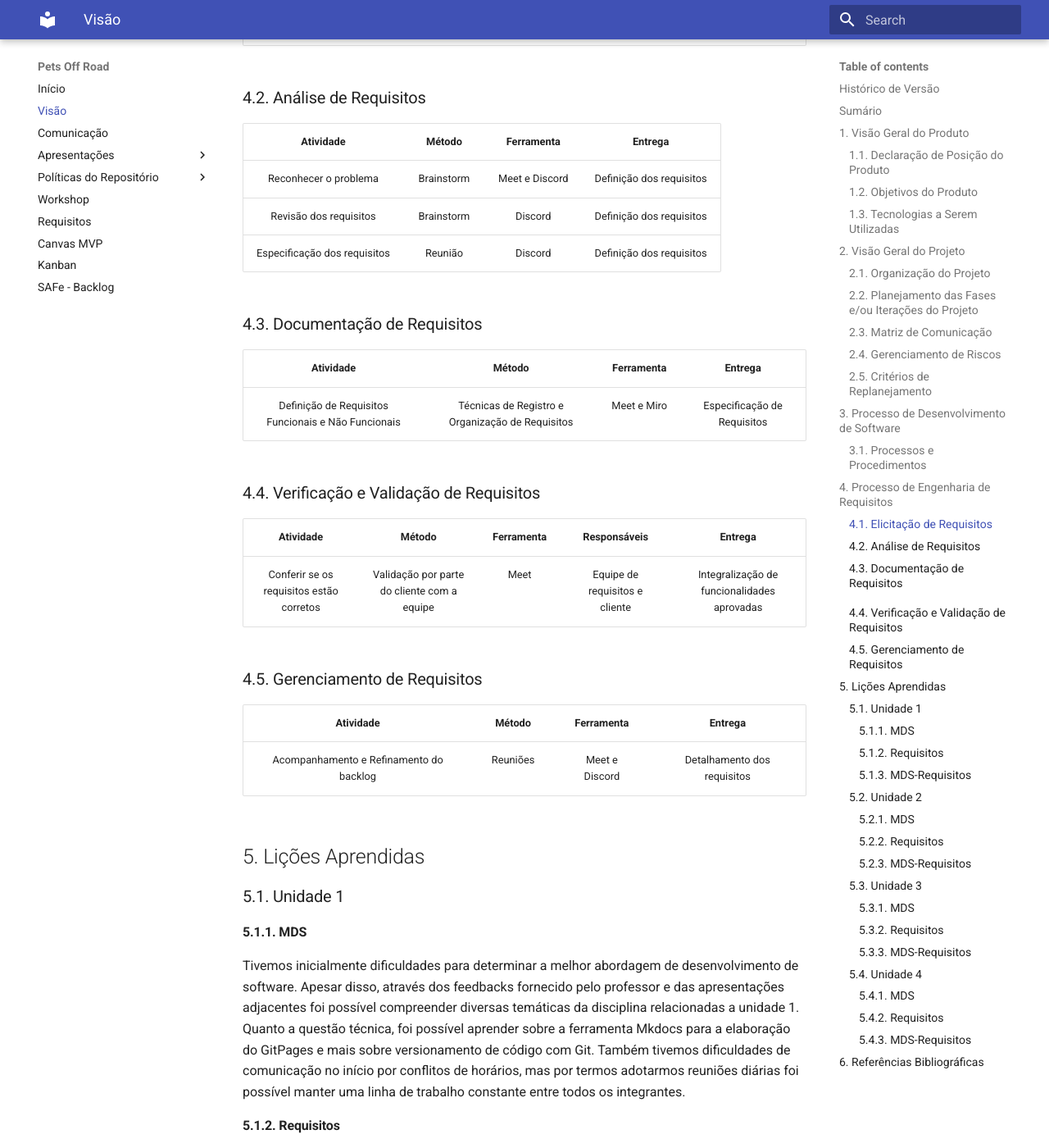
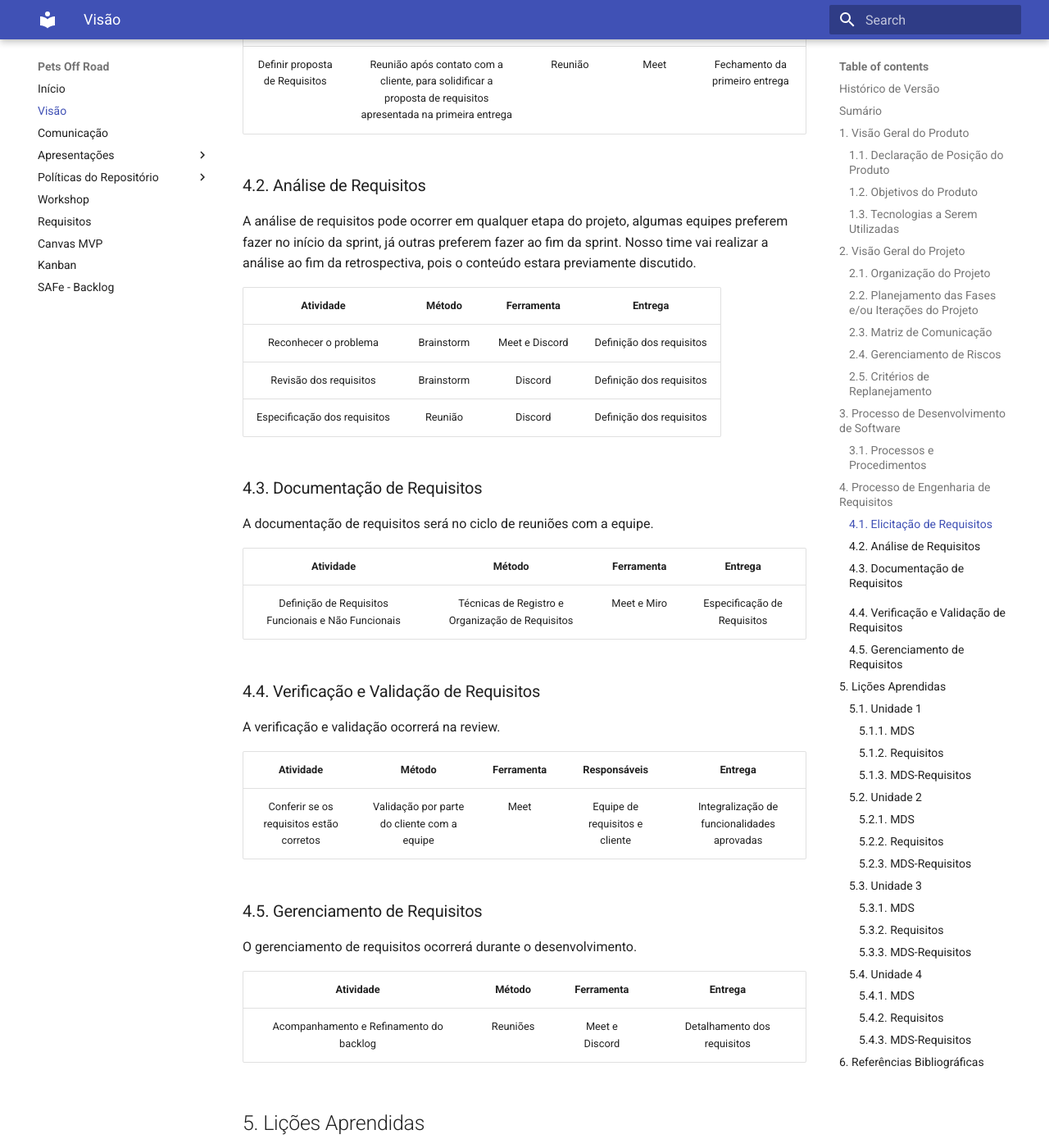
Before and after one commit to mdsreq-fga-unb/2022.1-pets-off-road, an MkDocs documentation site: the page built from docs/doc_visao.md, in a window 1280 px wide and 1400 px high, scrolled down 9429 px. Shown: the whole window at 82% size. Built offline with MkDocs 1.6.1 and Material for MkDocs 9.7.7, drawn with Linux system fonts in a browser that asks for light colours; some of the changed text lies outside the part shown.

Commit message:
Atualização do processo de engenharia de requisitos
Co-authored-by: Pedro Helias <pedrohelias95@hotmail.com>

```diff
--- a/docs/doc_visao.md
+++ b/docs/doc_visao.md
@@ -13,6 +13,7 @@
 | 17/07/2022 |  1.1   | Atualização do processo de engenharia de requisitos e planejamento das fases |          Gabriel Marcolino e Jefferson          |
 | 18/07/2022 |  1.2   |                         Correções do documento - MDS                         |             Matheus, Shaíne e José              |
 | 19/07/2022 |  1.2   |                      Correções do produto - Requisitos                       |                  Pedro Helias                   |
+| 28/07/2022 |  1.3   |             Atualização do processo de engenharia de requisitos              |        Gabriel Marcolino e Pedro Helias         |
 
 
 
@@ -177,6 +178,7 @@ A equipe do projeto decidiu utilizar uma abordagem ágil para a Engenharia de Re
 
 ### 4.1. Elicitação de Requisitos
 
+A elicitação ocorrerá na reunião de planejamento.
 
 |               Atividade               |                                                                    Descrição                                                                    |        Método        | Ferramenta  |            Entrega             |
 | :-----------------------------------: | :---------------------------------------------------------------------------------------------------------------------------------------------: | :------------------: | :---------: | :----------------------------: |
@@ -189,6 +191,8 @@ A equipe do projeto decidiu utilizar uma abordagem ágil para a Engenharia de Re
 
 ### 4.2. Análise de Requisitos
 
+A análise de requisitos pode ocorrer em qualquer etapa do projeto, algumas equipes preferem fazer no início da sprint, já outras preferem fazer ao fim da sprint. Nosso time vai realizar a análise ao fim da retrospectiva, pois o conteúdo estara previamente discutido.
+
 |          Atividade           |   Método   |   Ferramenta   |         Entrega          |
 | :--------------------------: | :--------: | :------------: | :----------------------: |
 |    Reconhecer o problema     | Brainstorm | Meet e Discord | Definição dos requisitos |
@@ -198,6 +202,8 @@ A equipe do projeto decidiu utilizar uma abordagem ágil para a Engenharia de Re
 
 ### 4.3. Documentação de Requisitos
 
+A documentação de requisitos será no ciclo de reuniões com a equipe.
+
 |                      Atividade                      |                      Método                      | Ferramenta  |           Entrega           |
 | :-------------------------------------------------: | :----------------------------------------------: | :---------: | :-------------------------: |
 | Definição de Requisitos Funcionais e Não Funcionais | Técnicas de Registro e Organização de Requisitos | Meet e Miro | Especificação de Requisitos |
@@ -206,12 +212,16 @@ A equipe do projeto decidiu utilizar uma abordagem ágil para a Engenharia de Re
 
 ### 4.4. Verificação e Validação de Requisitos
 
+A verificação e validação ocorrerá na review.
+
 |                Atividade                 |                   Método                    | Ferramenta |          Responsáveis          |                   Entrega                   |
 | :--------------------------------------: | :-----------------------------------------: | :--------: | :----------------------------: | :-----------------------------------------: |
 | Conferir se os requisitos estão corretos | Validação por parte do cliente com a equipe |    Meet    | Equipe de requisitos e cliente | Integralização de funcionalidades aprovadas |
 
 
 ### 4.5. Gerenciamento de Requisitos
+
+O gerenciamento de requisitos ocorrerá durante o desenvolvimento.
 
 |                Atividade                |  Método  |   Ferramenta   |           Entrega           |
 | :-------------------------------------: | :------: | :------------: | :-------------------------: |
```
